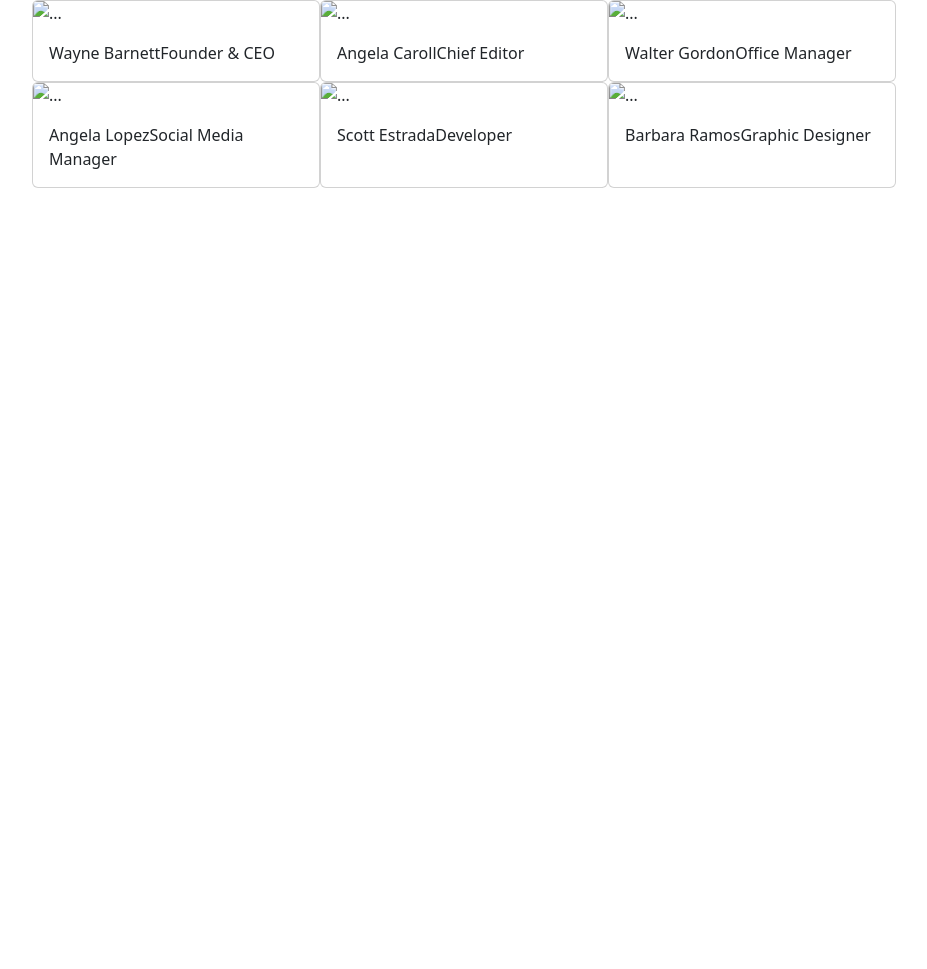
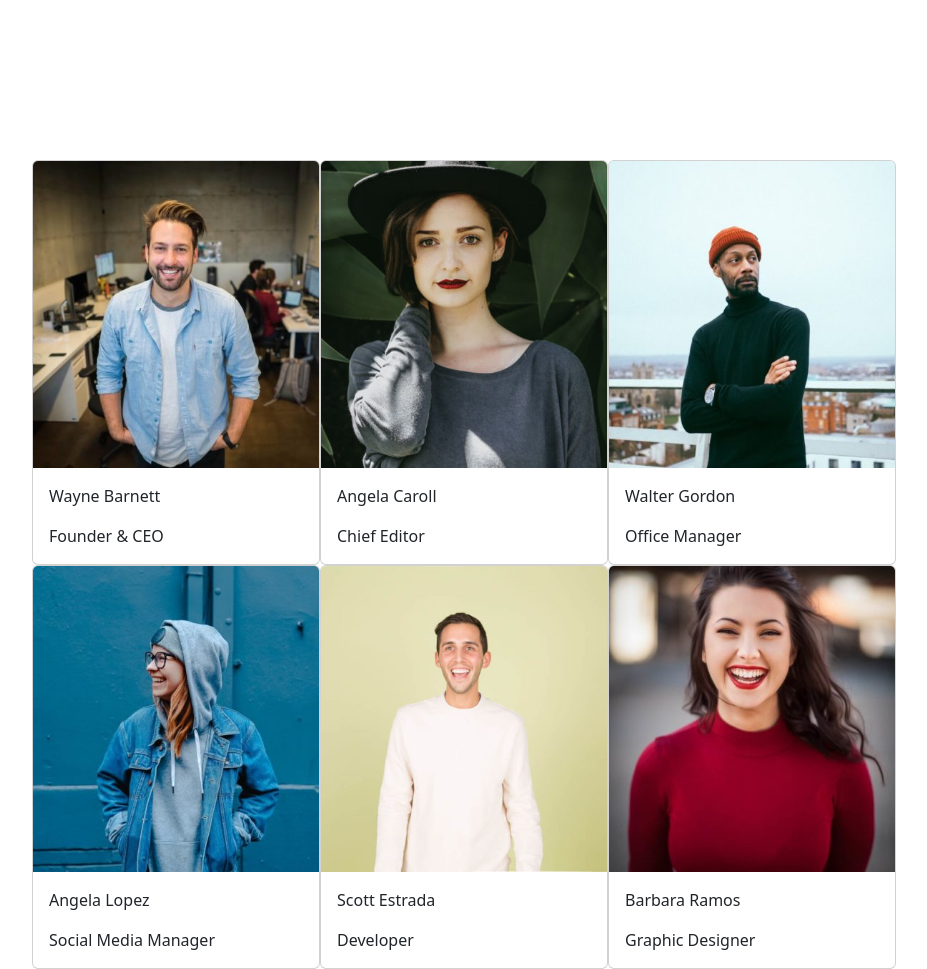
Before and after one commit to IlarioForcherio/js-our-team, a plain HTML site: page index.html in a window 1280 px wide. Shown: the whole page, without its empty margins (160-1087 px from the left). Before the commit the page ends 800 px from the top, so only its background shows below. Drawn offline with nearby package versions, Linux system fonts and the light colour scheme.

Commit message:
add images

```diff
--- a/assets/css/style.css
+++ b/assets/css/style.css
@@ -7,6 +7,22 @@
 }
 
 
+.cnt-100{
+  height: 100vh;
+}
+
+header{
+  height: 20%;
+}
+
+main{
+height: 60%;
+}
+
+footer{
+  height: 20%;
+}
+
 
  #card-cnt{
  flex-wrap: wrap;
--- a/assets/js/main.js
+++ b/assets/js/main.js
@@ -42,6 +42,9 @@ const team = [
   ];
 
 
+  //creo una variabile generale "percorso per il percorso dell'immagine"
+let path = './assets/img/'
+
   //recuer con un ciclo le informazioni dall'array di oggetti
   //in questo caso si tratta di un array quiindi per recuperare le informazioni si usa il for
   //una volta recupato l'oggetto desiderato si recupera l'informazione dentro al'oggetto con la dot notation
@@ -67,9 +70,11 @@ const team = [
     //
     cardCntHtml.innerHTML +=`
     <div class="card" style="width: 18rem;">
-    <img src="..." class="card-img-top" alt="...">
+    <img src="${path +elementiStaff.image  }" class="card-img-top img-fluid " alt="...">
     <div class="card-body">
-      <p class="card-text">${elementiStaff.name}${elementiStaff.role}</p>
+      <p class="card-text">${elementiStaff.name}</p>
+      <p class="card-text">${elementiStaff.role}</p>
+
     </div>
   </div>
   `
--- a/index.html
+++ b/index.html
@@ -12,23 +12,36 @@
     <link rel="stylesheet" href="./assets/css/style.css">
     <title>js-our-team</title>
 </head>
+<body>
 
 
- <div id="card-cnt" class="d-flex">
 
- </div>
+    <div class="cnt-100">
+        <header></header>
+        <main>
+            <div id="card-cnt" class="d-flex"></div>
+        </main>
+        <footer></footer>
+
+    </div>
 
 
 
 
 
 
-<!-- file-js-bootstrap -->
 
-<script src="https://cdn.jsdelivr.net/npm/@popperjs/core@2.11.6/dist/umd/popper.min.js" integrity="sha384-oBqDVmMz9ATKxIep9tiCxS/Z9fNfEXiDAYTujMAeBAsjFuCZSmKbSSUnQlmh/jp3" crossorigin="anonymous"></script>
-<script src="https://cdn.jsdelivr.net/npm/bootstrap@5.2.2/dist/js/bootstrap.min.js" integrity="sha384-IDwe1+LCz02ROU9k972gdyvl+AESN10+x7tBKgc9I5HFtuNz0wWnPclzo6p9vxnk" crossorigin="anonymous"></script>
 
-<!-- file-js -->
+    <!-- file-js-bootstrap -->
+
+    <script src="https://cdn.jsdelivr.net/npm/@popperjs/core@2.11.6/dist/umd/popper.min.js"
+        integrity="sha384-oBqDVmMz9ATKxIep9tiCxS/Z9fNfEXiDAYTujMAeBAsjFuCZSmKbSSUnQlmh/jp3"
+        crossorigin="anonymous"></script>
+    <script src="https://cdn.jsdelivr.net/npm/bootstrap@5.2.2/dist/js/bootstrap.min.js"
+        integrity="sha384-IDwe1+LCz02ROU9k972gdyvl+AESN10+x7tBKgc9I5HFtuNz0wWnPclzo6p9vxnk"
+        crossorigin="anonymous"></script>
+
+    <!-- file-js -->
     <script type="text/javascript" src="./assets/js/main.js"></script>
 </body>
 </html>
```
Also changed, not shown: assets/img/walter-gordon-office-manager.jpg (added), 1 other file.
